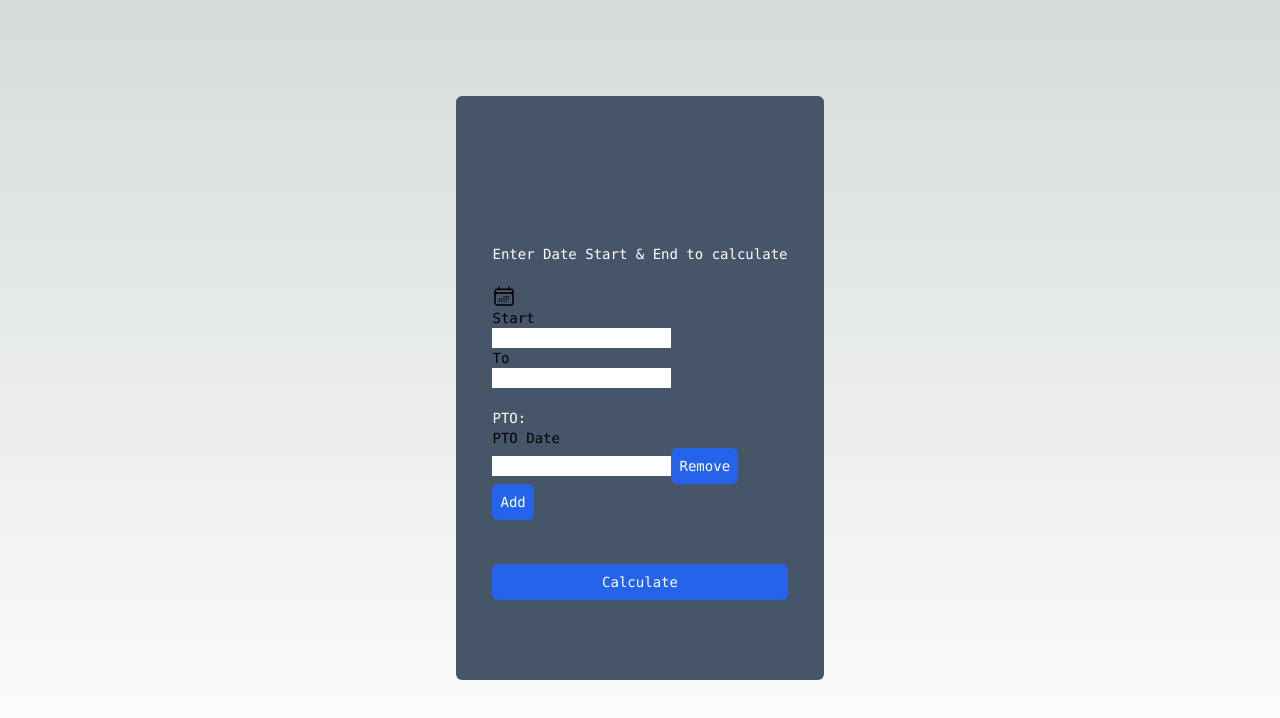
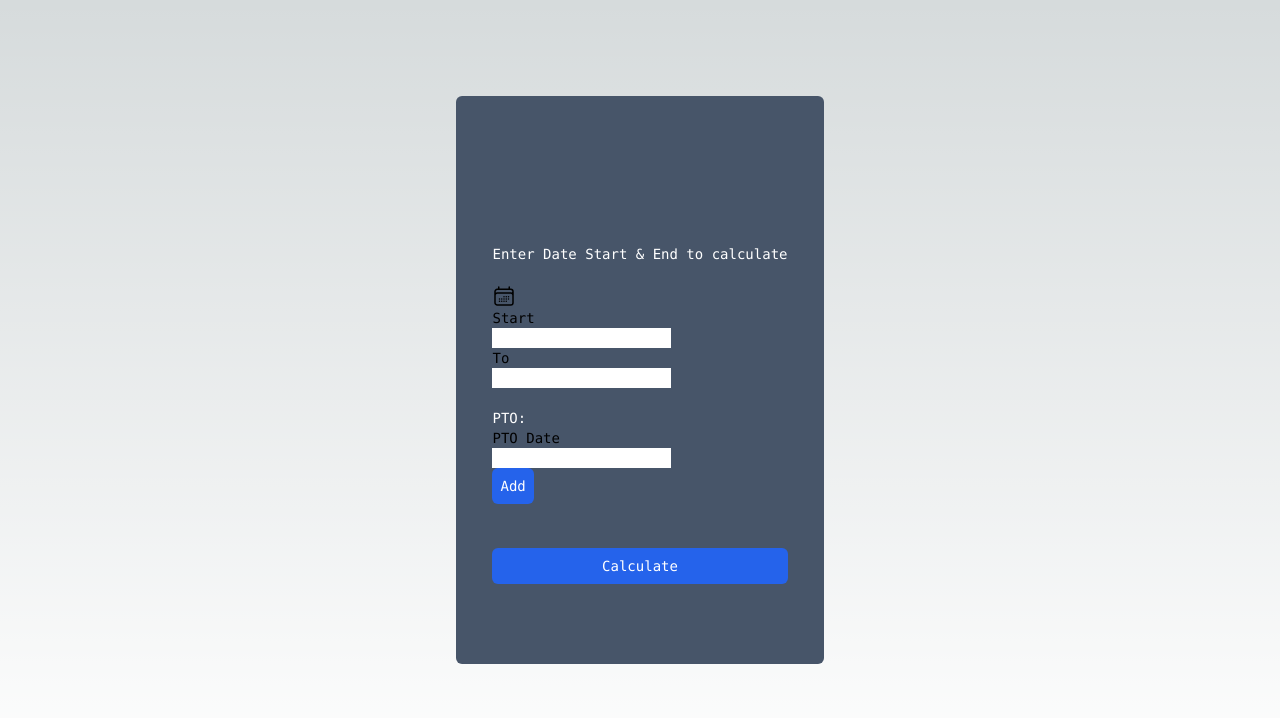
Before and after one commit to n3cr0Tech/wfh_date_calculator, a Next.js app: page / in a window 1280 px wide. Shown: the top 718 px of the page. Built offline with nearby package versions, Linux system fonts and the light colour scheme.

Commit message:
Remove button works now, added a condition that the Remove button ONLY appears when there are at least 2 rows

```diff
--- a/src/components/ui/pto-dates.tsx
+++ b/src/components/ui/pto-dates.tsx
@@ -8,14 +8,23 @@ export default function PTODates(){
         setPTOList([...ptoList, {pto: ""}]);
     };
 
+    const handlePTORemove = (index:number) => {
+        const list = [...ptoList];
+        list.splice(index, 1);
+        setPTOList(list);
+    }
+
 
     const GeneratePTOInputs = () =>{
         return ptoList.map((singlePTO, i) =>(
             <div>
                 <input name={`ptoStart_${i}`} type="text"/>
-                <button type="button" id="remove-btn" className="btn flex-row rounded-md text-white bg-blue-600 hover:bg-blue-700 py-2 px-2">
-                    <span>Remove</span>
-                </button>
+                {ptoList.length > 1 &&
+                    <button type="button" id="remove-btn" className="btn flex-row rounded-md text-white bg-blue-600 hover:bg-blue-700 py-2 px-2"
+                        onClick={() => handlePTORemove(i)}>
+                        <span>Remove</span>
+                    </button>
+                }
                 {ptoList.length - 1 === i && ptoList.length < 10 &&
                     <button type="button" id="add-btn" className="btn flex space-x-4 rounded-md text-white bg-blue-600 hover:bg-blue-700 py-2 px-2"
                     onClick={handlePTOAdd}
```
